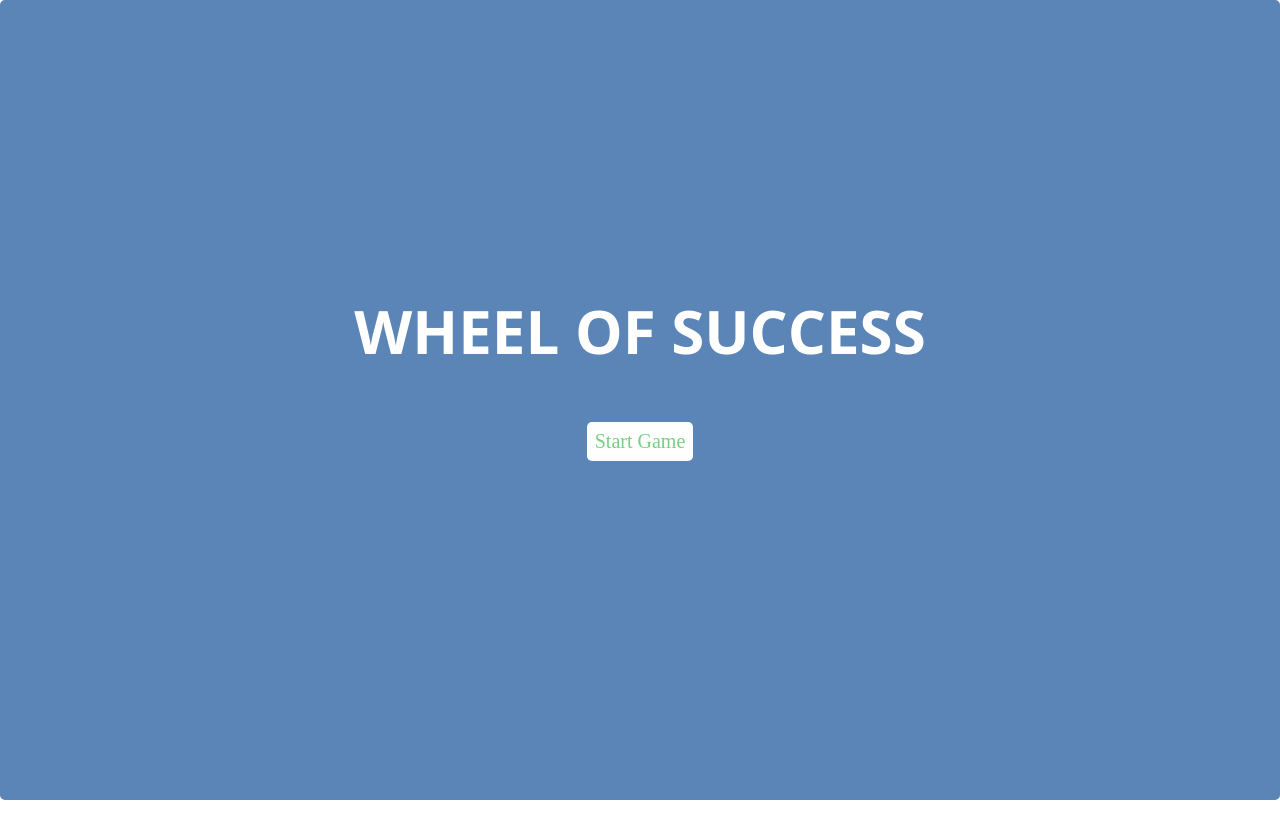
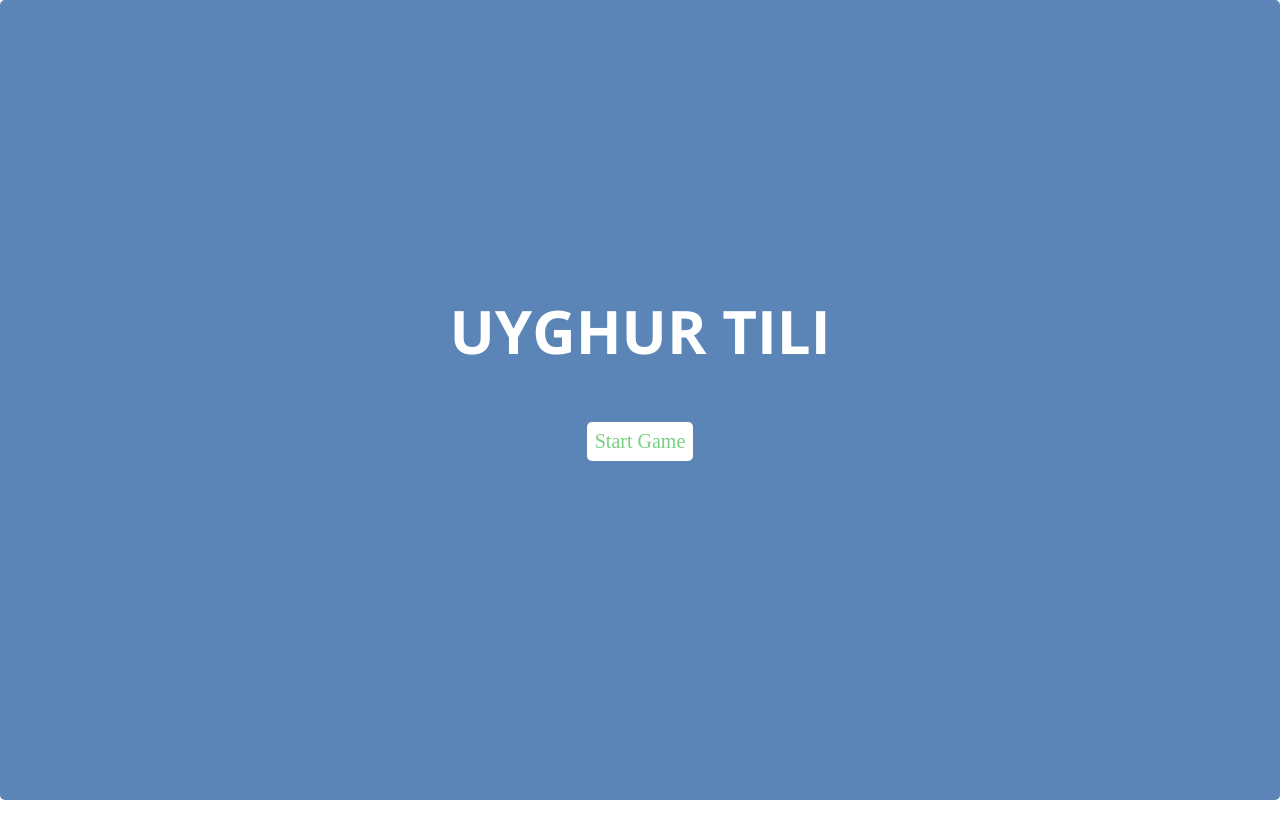
Before and after one commit to Shayinur/Uyghurche_Game_Project, a plain HTML site: page index.html in a window 1280 px wide. Drawn offline with nearby package versions, Linux system fonts and the light colour scheme.

Commit message:
Update index.html

```diff
--- a/index.html
+++ b/index.html
@@ -9,7 +9,7 @@
   <body>
     <div class="main-container">
       <div id="overlay" class="start">
-        <h2 class="title">Wheel of Success</h2>
+        <h2 class="title">Uyghur Tili</h2>
         <a class="btn__reset">Start Game</a>
       </div>
 
```
